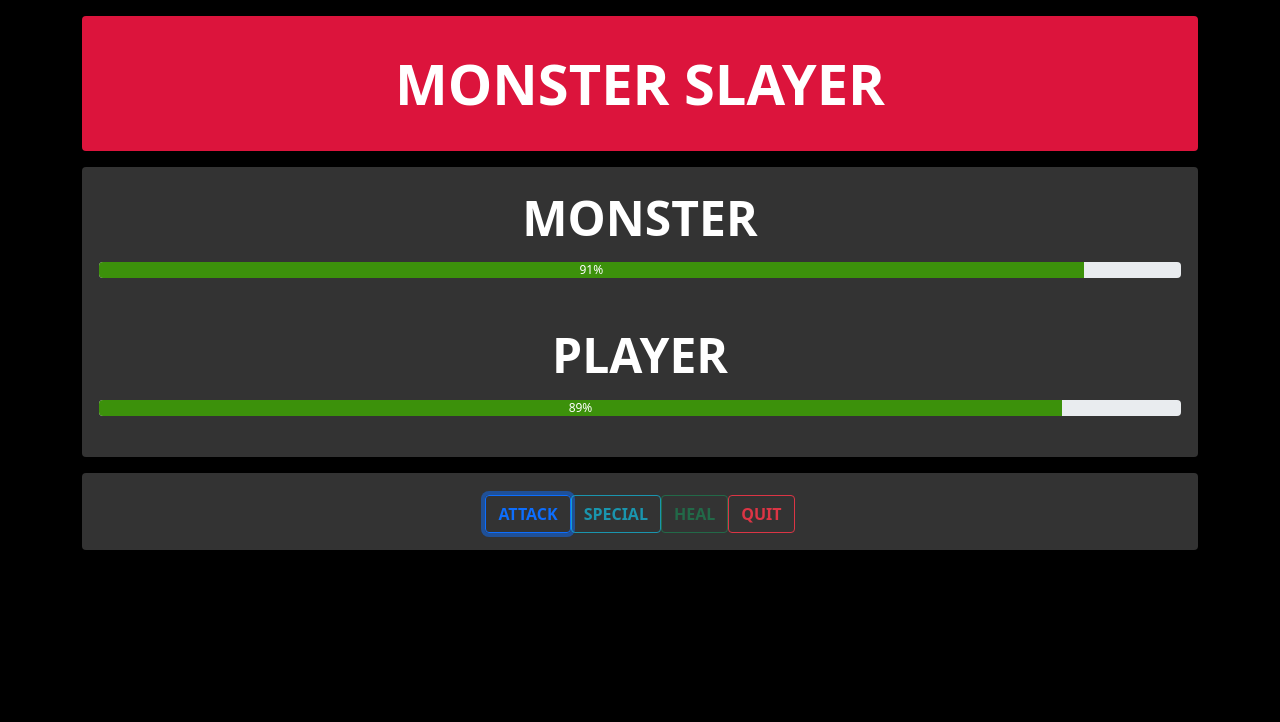
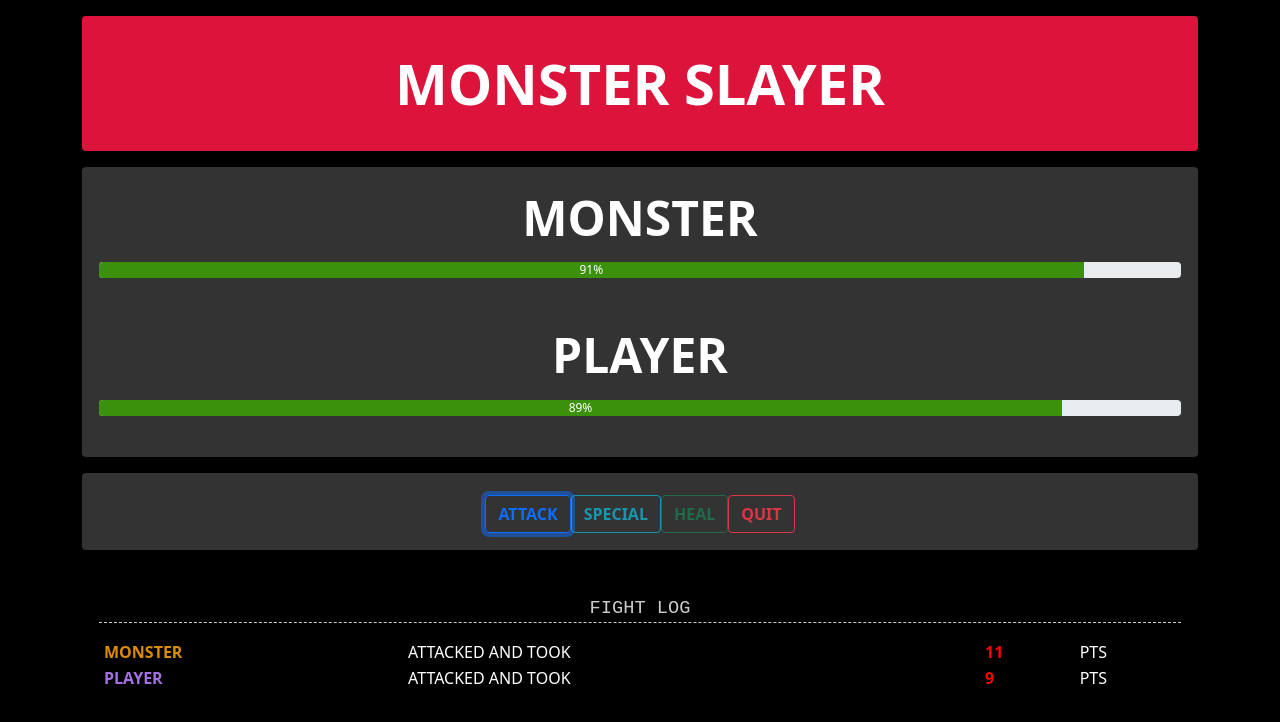
Before and after one commit to cesargodoi/monster-slayer, a Vue app: page / in a window 1280 px wide. Both pictures are taken after a click on the button "ATTACK". Shown: the top 722 px of the page. Built offline with nearby package versions, Linux system fonts and the light colour scheme.

Commit message:
FightLog adjusts

```diff
--- a/src/App.vue
+++ b/src/App.vue
@@ -23,18 +23,20 @@
       @quit="quitGame"
       :round="currentRound"
     ></game-controls>
+    <fight-log v-if="winner !== 'quit'" :fightLog="log"></fight-log>
   </div>
 </template>
 
 <script>
 import GameControls from "./components/GameControls.vue";
+import FightLog from "./components/FightLog.vue";
 
 function getRandomValue(min, max) {
   return Math.floor(Math.random() * (max - min)) + min;
 }
 
 export default {
-  components: { GameControls },
+  components: { GameControls, FightLog },
   data() {
     return {
       monsterHealth: 100,
@@ -72,12 +74,14 @@ export default {
       this.currentRound++;
       let value = getRandomValue(5, 10);
       this.monsterHealth -= value;
+      this.addLog("player", "attack", value);
       setTimeout(this.attackPlayer, 500);
     },
     specialMonster() {
       this.currentRound++;
       let value = getRandomValue(10, 20);
       this.monsterHealth -= value;
+      this.addLog("player", "attack", value);
       setTimeout(this.attackPlayer, 500);
     },
     healPlayer() {
@@ -88,14 +92,23 @@ export default {
       } else {
         this.playerHealth += value;
       }
+      this.addLog("player", "heal", value);
       setTimeout(this.attackPlayer, 500);
     },
     attackPlayer() {
       let value = getRandomValue(8, 12);
       this.playerHealth -= value;
+      this.addLog("monster", "attack", value);
     },
     quitGame() {
       this.winner = "quit";
+    },
+    addLog(who, what, value) {
+      this.log.unshift({
+        who: who,
+        what: what,
+        value: value,
+      });
     },
   },
 };
--- /dev/null
+++ b/src/components/FightLog.vue
@@ -0,0 +1,84 @@
+<template>
+  <div class="alert bg-log mt-3 mb-3" v-if="fightLog">
+    <p class="log-title">FIGHT LOG</p>
+    <table class="table table-sm text-white">
+      <tr v-for="item in fightLog" :key="item">
+        <td
+          :class="[
+            'text-uppercase',
+            item.who === 'player' ? 'log-player' : 'log-monster',
+          ]"
+        >
+          <strong>{{ item.who }}</strong>
+        </td>
+
+        <td class="text-uppercase">
+          {{
+            item.what === "attack"
+              ? "attacked and took"
+              : "took the potion and got"
+          }}
+        </td>
+
+        <td
+          :class="[
+            'text-right',
+            item.what === 'attack' ? 'log-damage' : 'log-heal',
+          ]"
+        >
+          <strong>{{ item.value }}</strong>
+        </td>
+        <td>PTS</td>
+      </tr>
+    </table>
+  </div>
+</template>
+
+<script>
+export default {
+  props: ["fightLog"],
+};
+</script>
+
+<style scoped>
+.log-title {
+  font-family: monospace;
+  font-size: 14pt;
+  color: #ccc;
+  text-align: center;
+  border-bottom: 1px #ccc dashed;
+}
+
+.bg-log {
+  padding-top: 20pt;
+  color: white;
+}
+
+ul {
+  font-family: monospace;
+  font-size: 12pt;
+  list-style: none;
+  margin: 0;
+  padding: 0;
+}
+
+li {
+  margin: 0.5rem 0;
+}
+
+.log-player {
+  color: #a570e2;
+}
+
+.log-monster {
+  color: #da8d00;
+}
+
+.log-damage {
+  color: red;
+}
+
+.log-heal {
+  color: green;
+}
+</style>
```
Also changed, not shown: src/components/BaseComponent.vue (deleted, +0 -9 lines).
